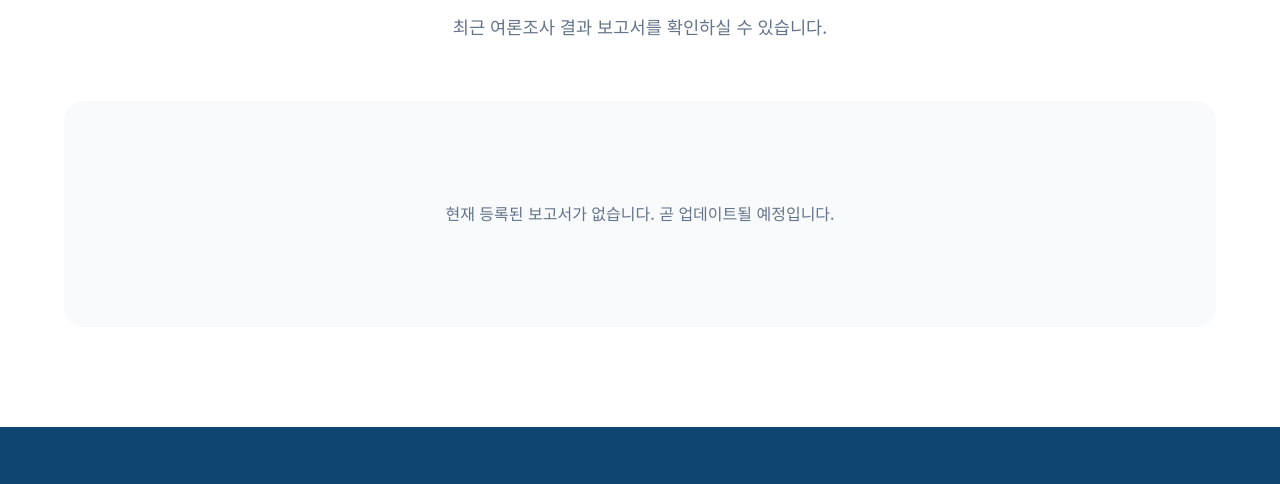
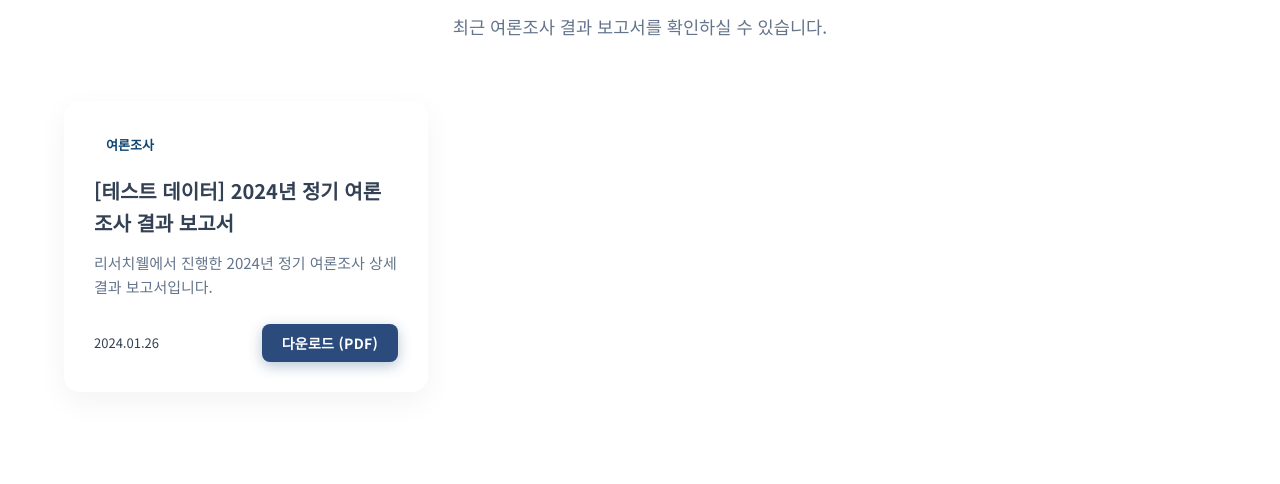
Before and after one commit to CHOIChiHyun/ResearchWell, a website built with Vite: page reports.html in a window 1280 px wide. Shown: the part 229-713 px from the top of the page. Built offline with nearby package versions, Linux system fonts and the light colour scheme.

Commit message:
fix: force direct download for reports

```diff
--- a/reports.html
+++ b/reports.html
@@ -26,9 +26,27 @@
                         <p class="section-subtitle">최근 여론조사 결과 보고서를 확인하실 수 있습니다.</p>
                     </div>
 
-                    <div
-                        style="padding: 100px 0; text-align: center; background: var(--bg-light); border-radius: 20px;">
-                        <p style="color: var(--text-light);">현재 등록된 보고서가 없습니다. 곧 업데이트될 예정입니다.</p>
+                    <div class="reports-grid"
+                        style="display: grid; grid-template-columns: repeat(auto-fill, minmax(300px, 1fr)); gap: 30px; margin-top: 40px;">
+                        <!-- Report Card -->
+                        <div class="report-card"
+                            style="background: white; border-radius: 16px; padding: 30px; box-shadow: 0 10px 30px rgba(0,0,0,0.05); transition: transform 0.3s ease; border: 1px solid var(--border-color);">
+                            <div class="report-tag"
+                                style="display: inline-block; padding: 4px 12px; border-radius: 20px; background: rgba(var(--primary-rgb), 0.1); color: var(--primary-color); font-size: 13px; font-weight: 600; margin-bottom: 15px;">
+                                여론조사</div>
+                            <h3 style="font-size: 20px; margin-bottom: 12px; color: var(--text-dark);">[테스트 데이터] 2024년
+                                정기 여론조사 결과 보고서</h3>
+                            <p
+                                style="color: var(--text-light); font-size: 15px; margin-bottom: 25px; line-height: 1.6;">
+                                리서치웰에서 진행한 2024년 정기 여론조사 상세 결과 보고서입니다.</p>
+                            <div style="display: flex; align-items: center; justify-content: space-between;">
+                                <span style="font-size: 13px; color: var(--text-muted);">2024.01.26</span>
+                                <a href="/reports/test_pdf.pdf" download="ResearchWell_2024_Report.pdf"
+                                    class="btn btn-primary"
+                                    style="padding: 8px 20px; font-size: 14px; text-decoration: none; border-radius: 8px; background: #2b4b7c; color: white;">다운로드
+                                    (PDF)</a>
+                            </div>
+                        </div>
                     </div>
                 </div>
             </section>
--- a/src/components/Footer.js
+++ b/src/components/Footer.js
@@ -1,12 +1,12 @@
 export const Footer = () => {
-    return `
+  return `
     <footer class="footer">
       <div class="container footer-content">
         <div class="footer-col">
           <h3>Research Well</h3>
           <p>주소 : 대구광역시 달서구 월배로 347, 3층 / 대표 : 김 욱</p>
           <p>전화번호 : 053-657-6288 / 010-6688-9108</p>
-          <p>E-mail : researchwell@naver.com</p>
+          <p>E-mail : kw6258@gmail.com</p>
         </div>
         <div class="footer-col">
           <p>&copy; ${new Date().getFullYear()} Research Well. All rights reserved.</p>
```
Also changed, not shown: 1 other file.
